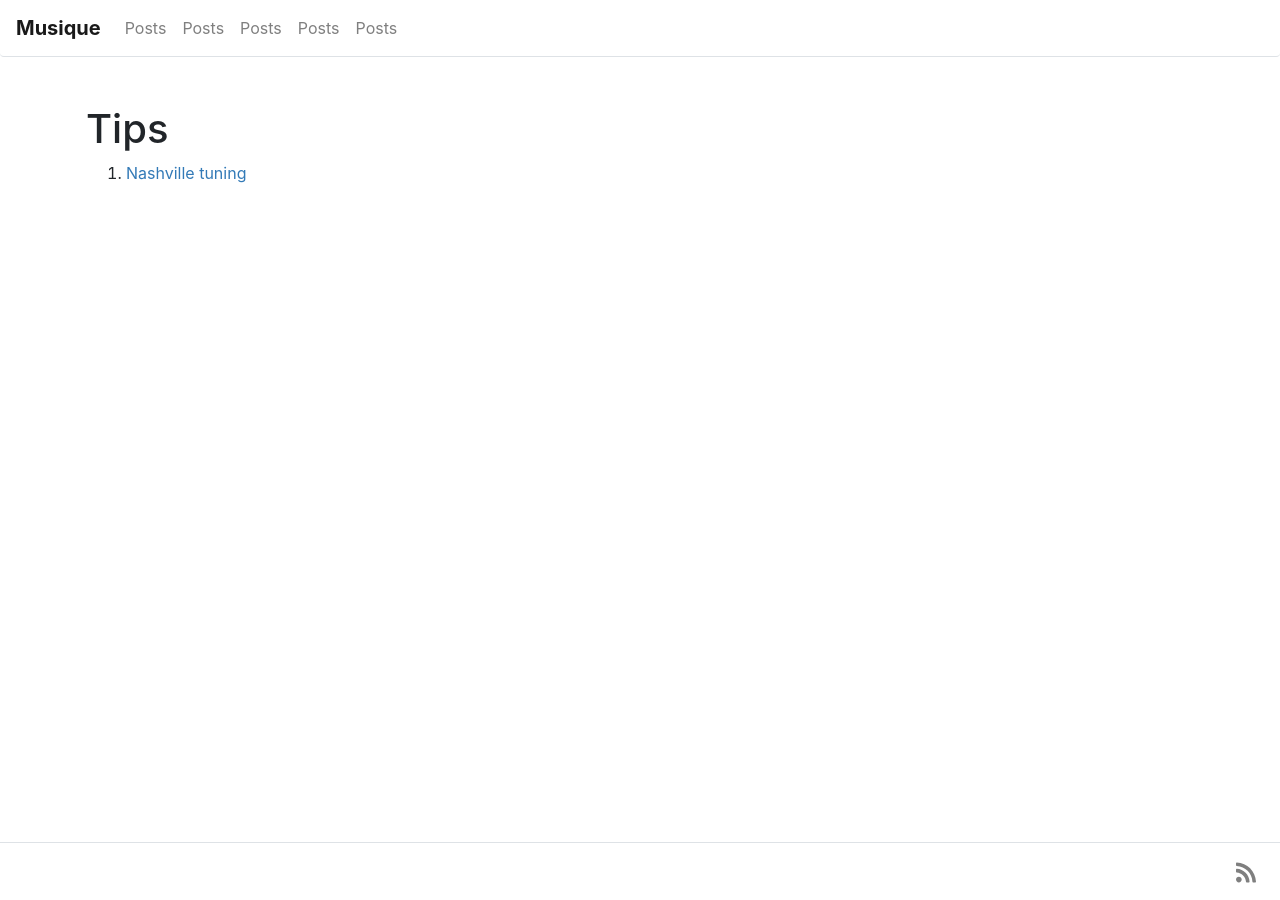
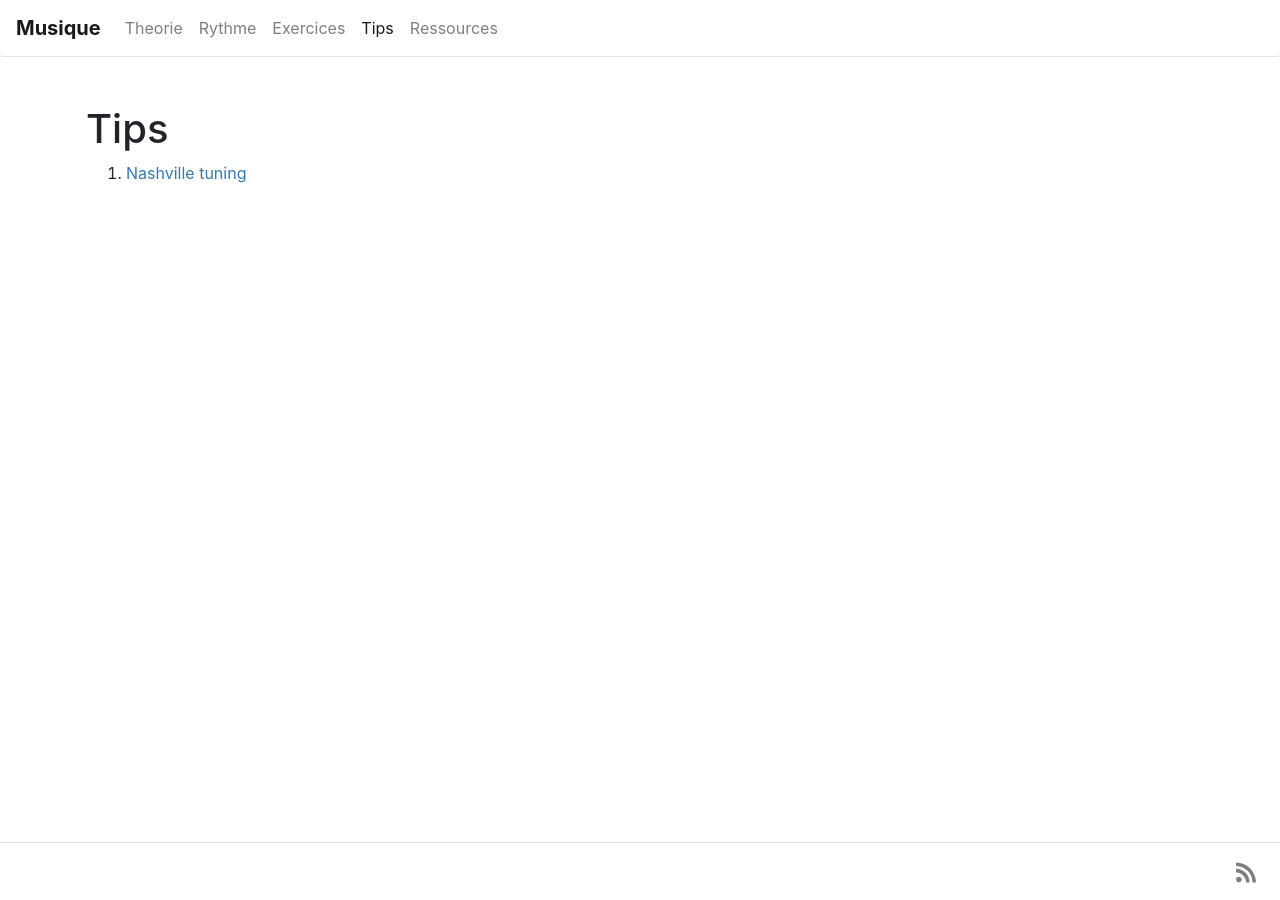
Before and after one commit to atouchard/atouchard, a Jekyll site: the page built from pages/tips.md, in a window 1280 px wide. Built offline with Jekyll 4.4.1, drawn with Linux system fonts in a browser that asks for light colours; part of the change alters nothing that is shown.

Commit message:
move pages

```diff
--- a/_config.yml
+++ b/_config.yml
@@ -38,11 +38,11 @@ defaults:
 mermaid: true
 
 nav_pages:
-  - collections/theorie.md
-  - collections/rythme.md
-  - collections/exercices.md
-  - collections/tips.md
-  - collections/ressources.md
+  - pages/theorie.md
+  - pages/rythme.md
+  - pages/exercices.md
+  - pages/tips.md
+  - pages/ressources.md
 
 plugins:
   - jekyll-seo-tag
```
